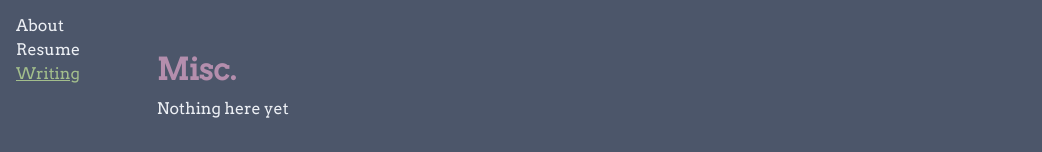
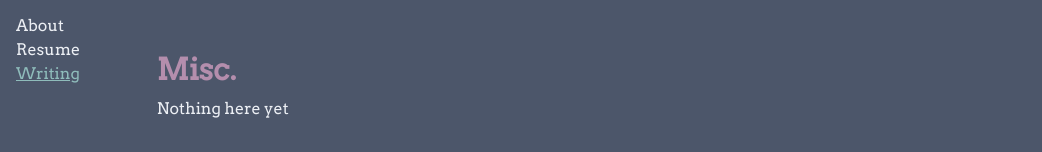
Before and after one commit to ja153903/jabbariao_dotcom, a Next.js app: page /writing in a window 1280 px wide. Shown: the part 137-289 px from the top of the page, without its empty margins (0-1042 px from the left). Built offline with nearby package versions, Linux system fonts and the light colour scheme.

Commit message:
changing active color

```diff
--- a/components/NavigationLink.tsx
+++ b/components/NavigationLink.tsx
@@ -11,7 +11,7 @@ const getTextDecoration = (href: string, pathname: string): string =>
   pathname === href ? 'underline' : 'none'
 
 const getActiveColor = (href: string, pathname: string): string =>
-  pathname === href ? '#A3BE8C' : '#ECEFF4'
+  pathname === href ? '#8FBCBB' : '#ECEFF4'
 
 function NavigationLink({ href, label, pathname }: NavigationLinkProps) {
   const sx = {
@@ -21,7 +21,9 @@ function NavigationLink({ href, label, pathname }: NavigationLinkProps) {
 
   return (
     <Link href={href} passHref>
-      <ChakraLink sx={sx}>{label}</ChakraLink>
+      <ChakraLink sx={sx} _hover={{ color: '#8FBCBB' }}>
+        {label}
+      </ChakraLink>
     </Link>
   )
 }
```
